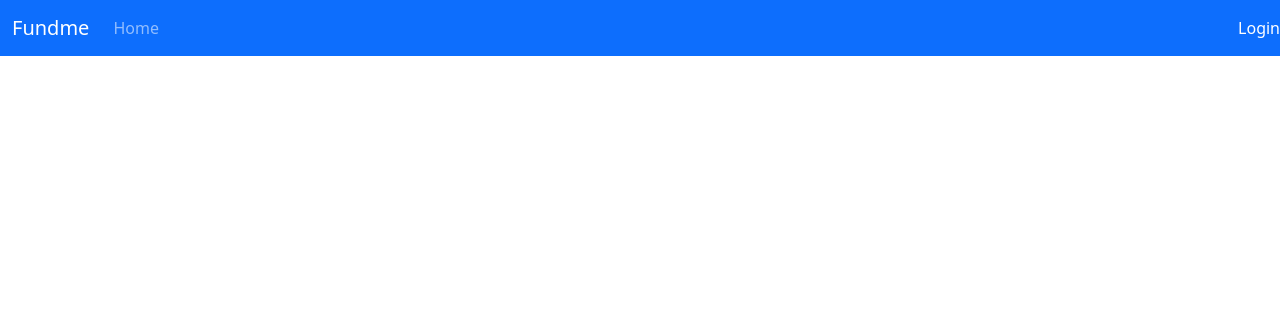
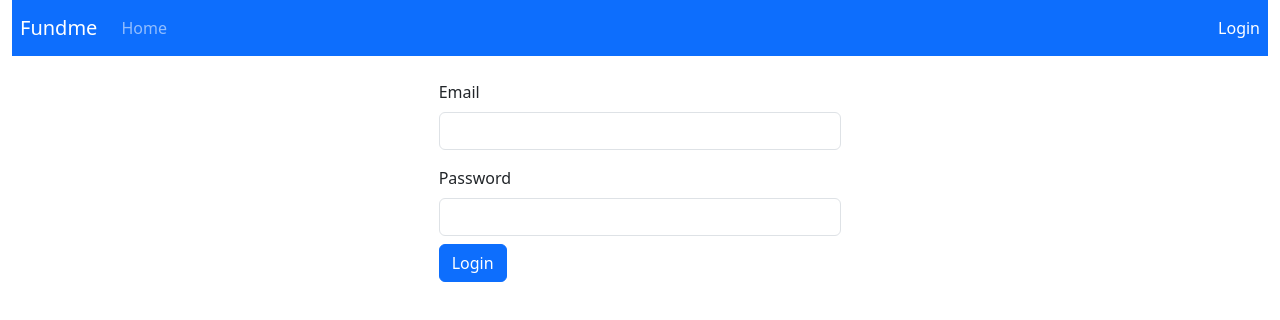
Before and after one commit to squadran2003/fundme, a React (Create React App) app in the folder fundme/frontend/: page / in a window 1280 px wide. Shown: the top 320 px of the page. Built offline with nearby package versions, Linux system fonts and the light colour scheme.

Commit message:
created the login component

```diff
--- a/fundme/frontend/src/App.js
+++ b/fundme/frontend/src/App.js
@@ -3,10 +3,14 @@ import 'bootstrap/dist/css/bootstrap.min.css';
 import Container from 'react-bootstrap/Container';
 import './App.css';
 import Nav from './nav.js';
+import Login from './login.js';
 
 function App() {
   return (
-    <Nav />
+   <Container fluid>
+      <Nav />
+      <Login />
+   </Container>
   );
 }
 
--- a/fundme/frontend/src/login.js
+++ b/fundme/frontend/src/login.js
@@ -0,0 +1,48 @@
+import React from 'react';
+import Form from 'react-bootstrap/Form';
+import Button from 'react-bootstrap/Button';
+import Row from 'react-bootstrap/Row';
+import Col from 'react-bootstrap/Col';
+
+class Login extends React.Component {
+    render() {
+        return (
+            <Form className="mb-3 mt-4">
+                <Row className="mb-3">
+                    <Form.Group as={Col} md="4">
+
+                    </Form.Group>
+                        <Form.Group as={Col} md="4" controlId="validationCustom01">
+                            <Form.Label>Email</Form.Label>
+                            <Form.Control
+                                required
+                                type="text"
+                            />
+                            <Form.Control.Feedback>Looks good!</Form.Control.Feedback>
+                        </Form.Group>
+                    <Form.Group as={Col} md="4">
+
+                    </Form.Group>
+                </Row>
+                <Row className="mb-3">
+                    <Form.Group as={Col} md="4">
+
+                    </Form.Group>
+                    <Form.Group as={Col} md="4" controlId="validationCustom02">
+                        <Form.Label>Password</Form.Label>
+                        <Form.Control
+                            required
+                            type="password"
+                        />
+                        <Form.Control.Feedback>Looks good!</Form.Control.Feedback>
+                        <Button type="submit" className='mt-2'>Login</Button>
+                    </Form.Group>
+                    <Form.Group as={Col} md="4">
+
+                    </Form.Group>
+                </Row>
+        </Form>
+        );
+    }
+}
+export default Login;
--- a/fundme/frontend/src/nav.js
+++ b/fundme/frontend/src/nav.js
@@ -7,13 +7,11 @@ import NavDropdown from 'react-bootstrap/NavDropdown';
 
 function defaultNav(){
   return (
-    <Navbar bg="primary" data-bs-theme="dark">
-        <Container fluid>
+    <Navbar bg="primary" data-bs-theme="dark" className='p-2'>
           <Navbar.Brand href="#home">Fundme</Navbar.Brand>
           <Nav className="me-auto">
             <Nav.Link href="#home">Home</Nav.Link>
           </Nav>
-        </Container>
         <NavbarText>
           <Nav.Link href="#pricing">Login</Nav.Link>
         </NavbarText>
```
